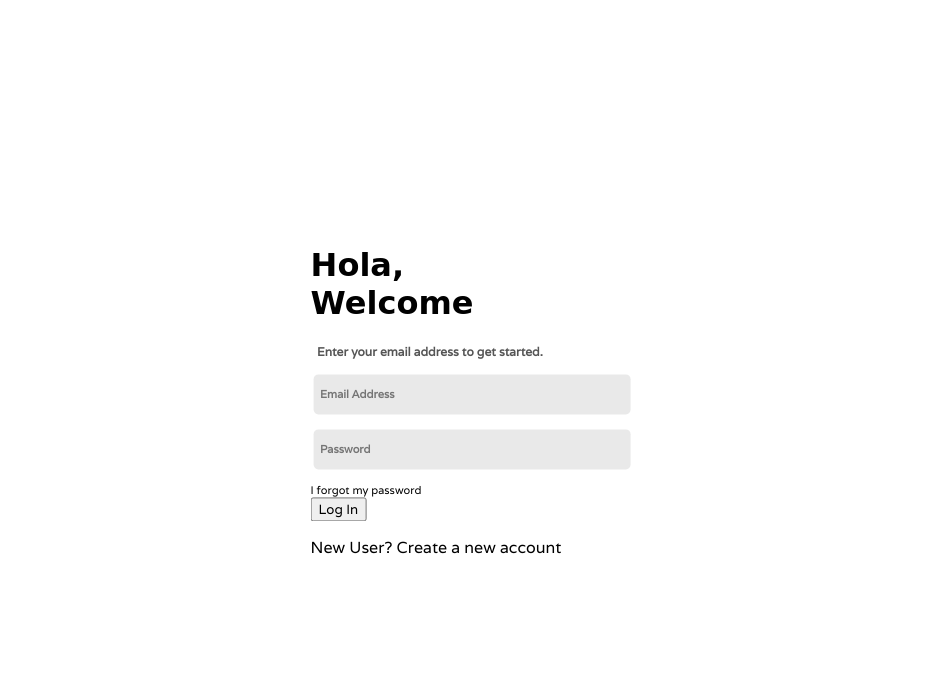
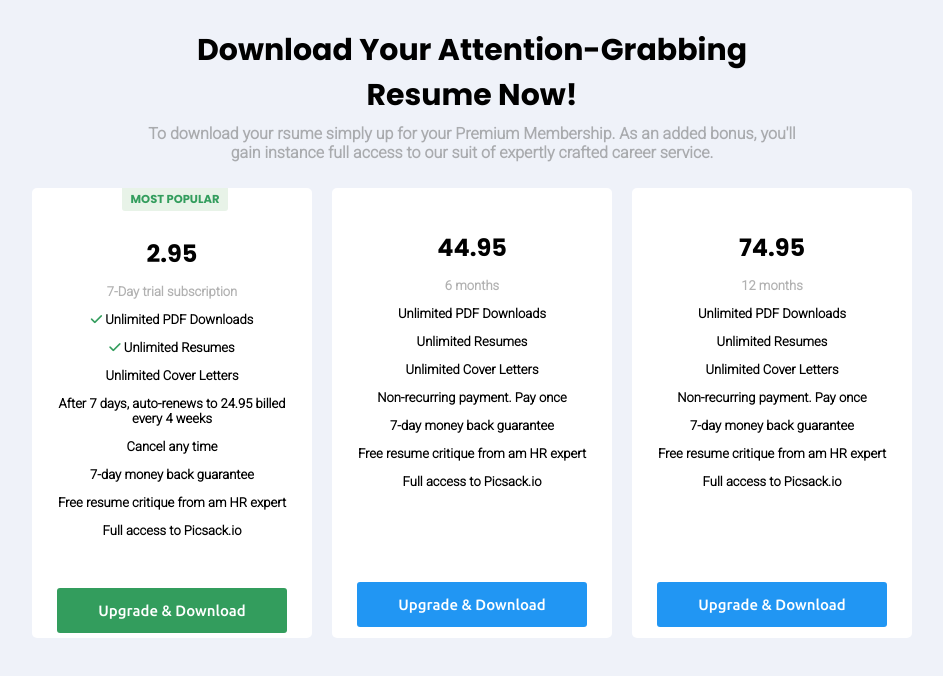
Before and after one commit to mist-er/html-portfolio, a plain HTML site: page index.html in a window 1280 px wide. Shown: the whole page, without its empty margins (168-1111 px from the left). Drawn offline with Linux system fonts and the light colour scheme; a web font is replaced by a local one.

Commit message:
Add files via upload

```diff
--- a/index.html
+++ b/index.html
@@ -2,29 +2,65 @@
 <html lang="en">
 <head>
     <meta charset="UTF-8">
-    <meta http-equiv="X-UA-Compatible" content="IE=edge">
     <meta name="viewport" content="width=device-width, initial-scale=1.0">
-    <title>Log in Page</title>
-    <link rel="stylesheet" href="style.css">
+    <title>Price Table</title>
+    <link rel="stylesheet" href="./style.css">
+    <link rel="stylesheet" href="https://cdnjs.cloudflare.com/ajax/libs/font-awesome/6.4.2/css/all.min.css" integrity="sha512-z3gLpd7yknf1YoNbCzqRKc4qyor8gaKU1qmn+CShxbuBusANI9QpRohGBreCFkKxLhei6S9CQXFEbbKuqLg0DA==" crossorigin="anonymous" referrerpolicy="no-referrer" />
 </head>
 <body>
-  <form action="">
-    <div id="wrapper">
-      <h1>Hola, <br> Welcome</h1>
-      <p class="title">Enter your email address to get started.</p>
-      <table>
-        <tr>
-          <td><input type="email" name="email" value="" placeholder="Email Address" class="input-fld"></td>
-        </tr>
-        <tr>
-          <td><input type="password" name="password" value="" placeholder="Password" class="input-fld"></td>
-        </tr>
-      </table>
-      <p class="fpword">I forgot my password</p>
-
-      <button type="submit" value="Submit" class="btn">Log In</button>
-      <p class="new-u">New User? <span class="inner-new-u">Create a new account</span> </p>
-  </div>
-  </form>
+    <div class="flex-wrapper">
+        <div class="grid-wrapper">
+            <!-- <nav class="nav">
+                <li><a href="#"><img src="" alt="company logo"></a></li>
+                <li>Create account</li>
+                <li>Choose plan</li>
+                <li>Payment details</li>
+                <li>Download stock</li>
+                <li>x</li>
+            </nav> -->
+            <div class="track"><h1>Download Your Attention-Grabbing <br> Resume Now!</h1></div>
+            <div class="track"><p>To download your rsume simply up for your Premium Membership. As an added bonus, you'll <br>gain instance full access to our suit of expertly crafted career service.</p></div>
+            <div class="track inner-flex">
+                    <div class="item">
+                        <div class="popular">MOST POPULAR</div>
+                        <h2 class="price">2.95</h2>
+                        <p class="months">7-Day trial subscription</p>
+                        <p><i class="fa-sharp fa-solid fa-check icon"></i> Unlimited PDF Downloads</p>
+                        <p><i class="fa-sharp fa-solid fa-check icon"></i> Unlimited Resumes</p>
+                        <p>Unlimited Cover Letters</p>
+                        <p>After 7 days, auto-renews to 24.95 billed every 4 weeks</p>
+                        <p>Cancel any time</p>
+                        <p>7-day money back guarantee</p>
+                        <p>Free resume critique from am HR expert</p>
+                        <p>Full access to Picsack.io</p>
+                        <button type="button" class="btn-1">Upgrade & Download</button>
+                    </div>
+                    <div class="item">
+                        <h2 class="price tag">44.95</h2>
+                        <p class="months">6 months</p>
+                        <p>Unlimited PDF Downloads</p>
+                        <p>Unlimited Resumes</p>
+                        <p>Unlimited Cover Letters</p>
+                        <p>Non-recurring payment. Pay once</p>
+                        <p>7-day money back guarantee</p>
+                        <p>Free resume critique from am HR expert</p>
+                        <p>Full access to Picsack.io</p>
+                        <button type="button" class="btn">Upgrade & Download</button>
+                    </div>
+                    <div class="item">
+                        <h2 class="price tag">74.95</h2>
+                        <p class="months">12 months</p>
+                        <p>Unlimited PDF Downloads</p>
+                        <p>Unlimited Resumes</p>
+                        <p>Unlimited Cover Letters</p>
+                        <p>Non-recurring payment. Pay once</p>
+                        <p>7-day money back guarantee</p>
+                        <p>Free resume critique from am HR expert</p>
+                        <p>Full access to Picsack.io</p>
+                        <button type="button" class="btn">Upgrade & Download</button>
+                    </div>
+            </div>
+        </div>
+    </div>
 </body>
 </html>
--- a/style.css
+++ b/style.css
@@ -1,103 +1,147 @@
-@import url('https://fonts.googleapis.com/css2?family=Macondo&family=Varela&display=swap');
-@import url('https://fonts.googleapis.com/css2?family=Bruno+Ace+SC&family=Castoro+Titling&family=Cedarville+Cursive&family=Zeyada&display=swap');
 
-* {
-    font-family: 'Varela', sans-serif;
-    color: #000000;
+
+
+  @import url('https://fonts.googleapis.com/css2?family=Roboto:wght@300&family=Ubuntu:wght@500&display=swap');
+
+  @import url('https://fonts.googleapis.com/css2?family=Poppins:wght@700&display=swap');
+
+
+
+  * {
+    font-family: 'Roboto', sans-serif;
+    /* font-family: 'Ubuntu', sans-serif; */
 }
 
 body {
-    background: #ffffff;
+    background-color: #eff2f9;
+
+}
+
+.flex-wrapper {
+    display: flex;
+    justify-content: center;
+    align-items: center;
+}
+.grid-wrapper {
+    display: grid;
+    /* border: 2px solid rgb(255, 6, 6); */
+    grid-template: 100px 80px auto / 100%;
+}
+
+/* .nav {
+    display: flex;
+    align-items: center;
+}
+li {
+    flex: 1;
+    list-style: none;
+    text-align: center;
+    border: 1px dashed red;
+} */
+.track {
+    /* border: 1px solid #c60bff; */
+    text-align: center;
+}
+
+.inner-flex {
+    display: flex;
+    gap: 20px;
+}
+.item {
+    height: 450px;
+    width: 280px;
+    background-color: #fff;
+    border-radius: 5px;
+}
+
+.track > h1 {
+    font-size: 30px;
+    font-family: 'Poppins', sans-serif;
+}
+.track > p {
+    color: #64646480;
+    font-size: 16px;
+    font-weight: 600;
+}
+
+.price {
+    margin: 25px 0 10px 0;
+    font-family: 'Poppins', sans-serif;
+}
+.tag {
+    margin-top: 42px;
+}
+
+.popular {
+    font-size: 11.5px;
+    padding: 3px;
+    margin-top: 0;
+    width: 100px;
+    border-radius: 0 0 3px 3px;
+    color:#339d5d;
+    background-color: rgba(34, 139, 34, 0.103);
+    position: relative;
+    left: 90px;
+    font-family: 'Poppins', sans-serif;
+}
+
+ .months {
+    color: #64646480;
+    font-size: 10px;
+    font-weight: 700;
 }
 
 
-#wrapper {
-    position: absolute;
-    top: 50%;
-    left: 50%;
-    transform: translate(-50%,-50%);
-    /* border: 1px solid #ffffff; */
-    /* max-width: 340px; */
-
+button {
+    height: 45px;
+    width: 230px;
+    border: none;
+    border-radius: 3px;
+    font-size: 15px;
+    font-family: 'Ubuntu', sans-serif;
+}
+.btn {
+    margin-top: 80px;
+    color: #fff;
+    background-color: #2196f3;
+}
+.btn-1 {
+    color: #fff;
+    margin-top: 37px;
+   background-color: #339d5d;
 }
 
-h1 {
-    /* font-family: Verdana, Geneva, Tahoma, sans-serif; */
-    /* font-family: 'Bruno Ace SC', cursive; */
-    /* font-family: 'Castoro Titling', cursive; */
-    /* font-family: 'Cedarville Cursive', cursive; */
-    font-family: 'Zeyada', cursive;
+.icon {
+    color: #339d5d;
 }
 
-.title {
-    font-size: 12px;
+.inner-flex > * {
+    font-family: 'Ubuntu', sans-serif;
     font-weight: 600;
-    color: rgb(85, 85, 85);
-    padding-left: 6.4px;
+}
+/* NOTE NOTE NOTE */
+ .item > p {
+    font-size: 13px;
+    margin: 13px;
 }
 
-.input-fld {
-    height: 1.7rem;
-    width: 19rem;
-    margin-bottom: 0.7rem;
-    border-radius: 0.3rem;
-    border: none;
-    background: rgba(128, 128, 128, 0.171);
-    padding: 0.4rem;
-    font-size: 11px;
-    font-weight: 600;
-    outline: none;
+@media(max-width: 1000px) {
+    .track > h1 {
+        font-size: 25px;
+    }
+    .track > p {
+        font-size: 14px;
+    }
+
+    .inner-flex {
+        display: flex;
+        flex-direction: column;
+        gap: 20px;
+        align-items: center;
+    }
 }
-
-.input-fld:focus {
-    border-bottom: 1.7px solid #000000;
-    border-radius: 0%;
-    transition-property: border;
-    transition-delay: 0.2s;
+@media(max-width: 600px) {
+    h1 {
+        font-size: 25px;
+    }
 }
-
-
-.fpword {
-    font-size: 11px;
-    margin: 0;
-    diplay: in-line-flex(
-    left: 64%;
-    font-weight: 600;
-}
-
-.btn {
-    height: 2.5rem;
-    width: 20rem;
-    border-radius: 0.3rem;
-    border: 1px solid snow;
-    background: rgba(128, 128, 128, 0.144);
-    padding: 0.4rem;
-    font-size: 11px;
-    margin-top: 1.4rem;
-    background: rgb(0, 0, 0);
-    /* background: rgba(255, 255, 255, 0.575); */
-    color: #ffffff;
-}
-
-.btn:focus {
-    background: #ffffff;
-    border: 1px solid #000;
-    color: #000;
-    transition: 0.1;
-    border-radius: 0%;
-    font-weight: 700;
-}
-
-.new-u {
-    font-size: 12px;
-    margin-top: 1.5rem;
-    position: absolute;
-    left: 19%;
-    color: grey;
-
-}
-
-.inner-new-u{
-    font-weight: 700;
-    color: #000000;
-}
```
